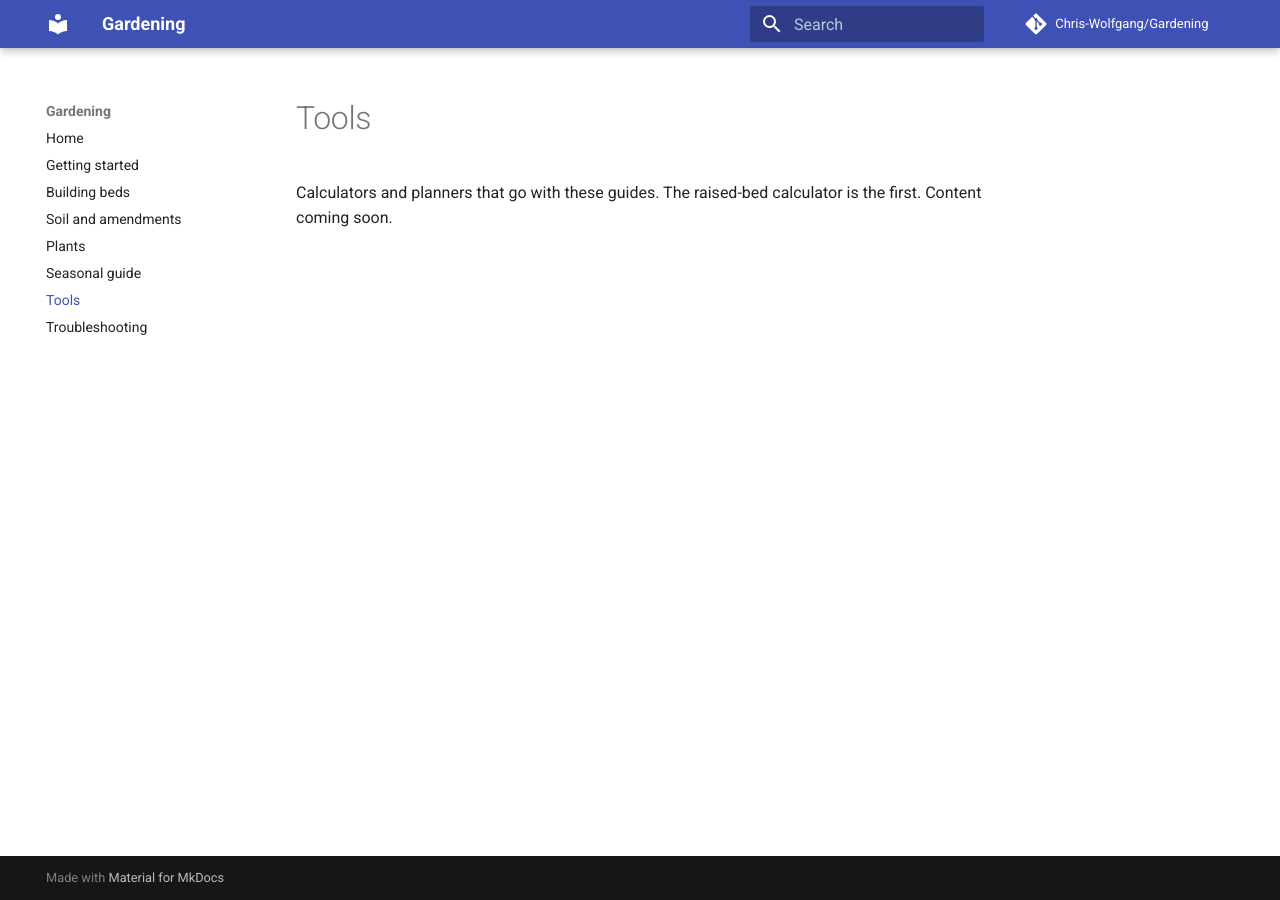
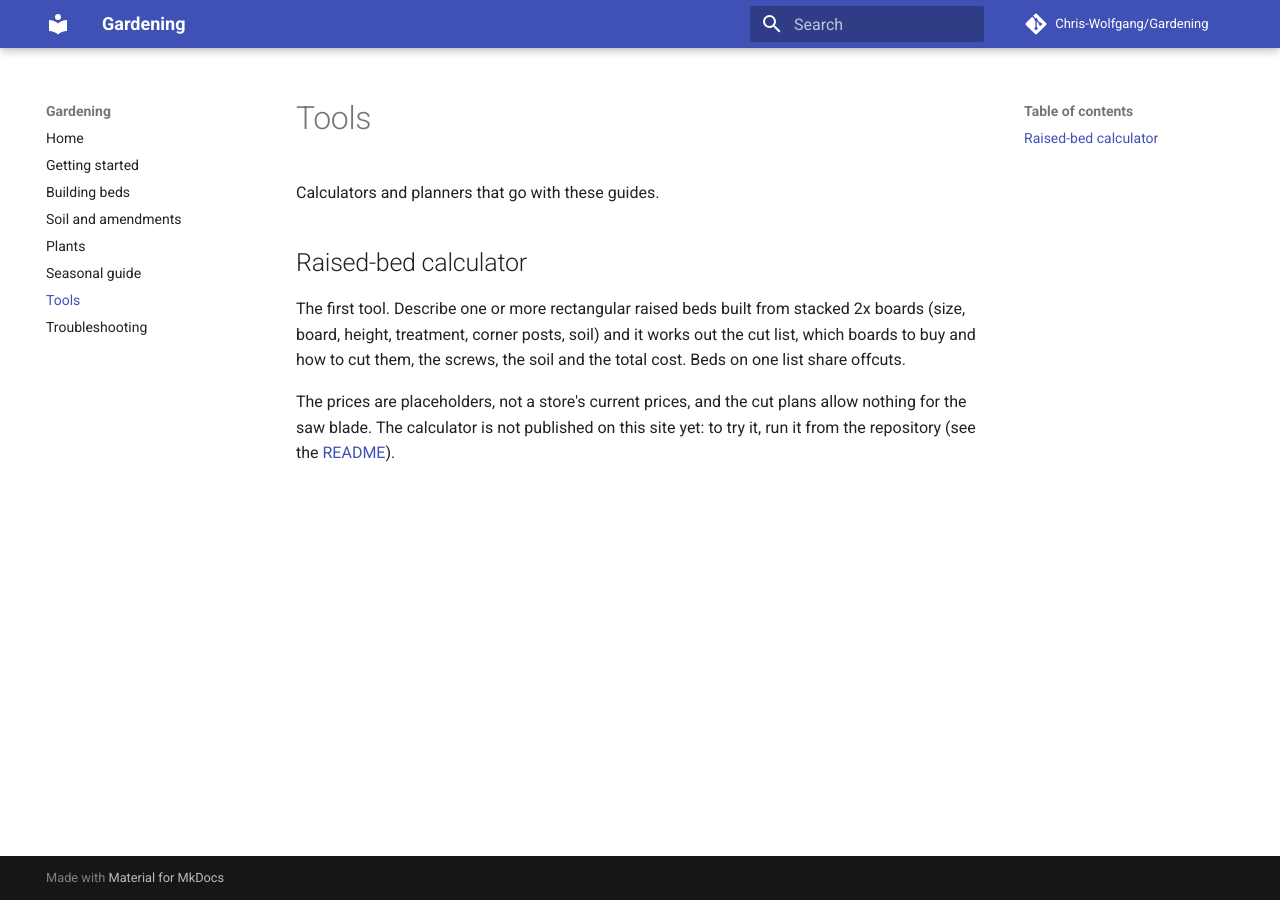
Before and after one commit to Chris-Wolfgang/Gardening, an MkDocs documentation site: the page built from docs/tools/index.md, in a window 1280 px wide. Built offline with MkDocs 1.6.1 and Material for MkDocs 9.7.7, drawn with Linux system fonts in a browser that asks for light colours; comment, search, counter and statistics services are not loaded.

Commit message:
docs: describe the raised-bed calculator in the README
The README still listed the calculator as planned and said the docs
workflow had not landed. Describe the app and its projects, add build, test
and run commands, and give the Tools page a real description.

Closes #76

Co-Authored-By: Claude Opus 5.5 <noreply@anthropic.com>

```diff
--- a/docs/tools/index.md
+++ b/docs/tools/index.md
@@ -1,3 +1,9 @@
 # Tools
 
-Calculators and planners that go with these guides. The raised-bed calculator is the first. Content coming soon.
+Calculators and planners that go with these guides.
+
+## Raised-bed calculator
+
+The first tool. Describe one or more rectangular raised beds built from stacked 2x boards (size, board, height, treatment, corner posts, soil) and it works out the cut list, which boards to buy and how to cut them, the screws, the soil and the total cost. Beds on one list share offcuts.
+
+The prices are placeholders, not a store's current prices, and the cut plans allow nothing for the saw blade. The calculator is not published on this site yet: to try it, run it from the repository (see the [README](https://github.com/Chris-Wolfgang/Gardening#raised-bed-calculator)).
```
Also changed, not shown: README.md (+29 -3 lines).
